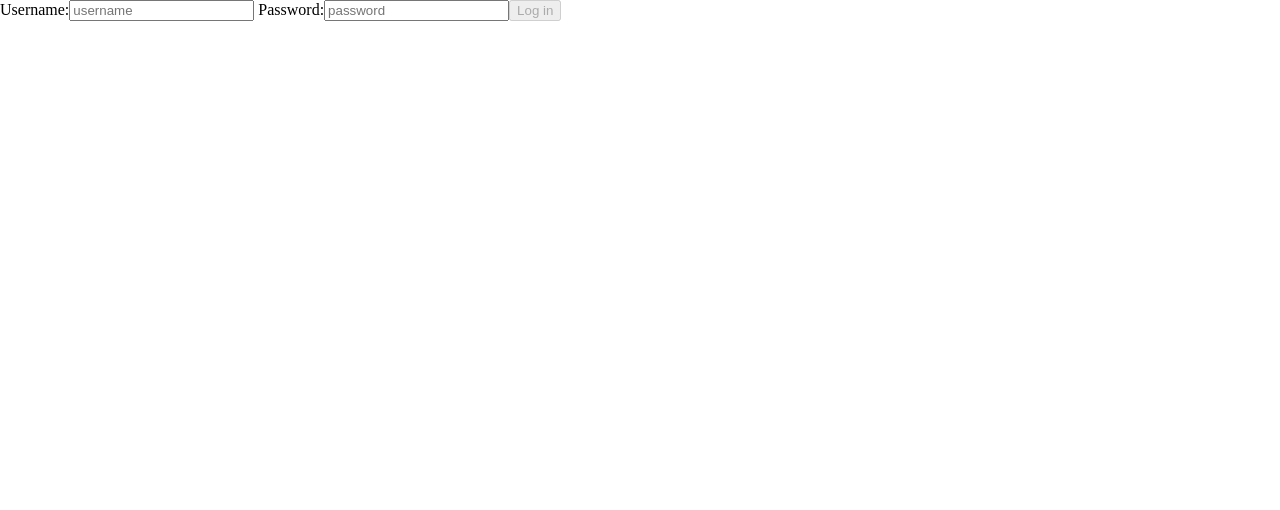
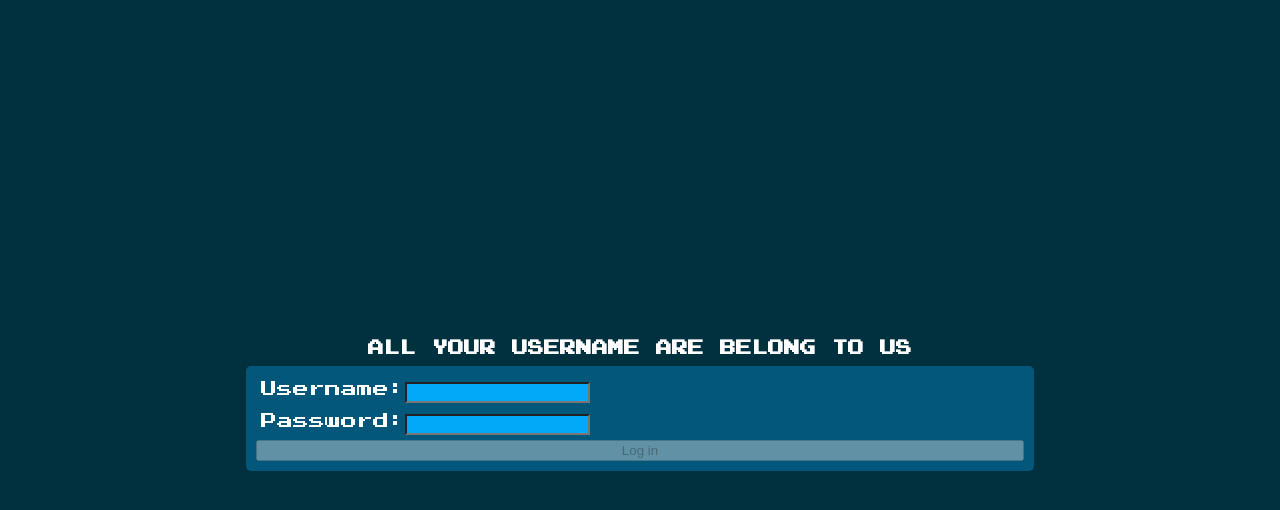
Before and after one commit to TT-Use-My-Tech-Stuff/Front-End, a React (Create React App) app: page /login in a window 1280 px wide. Shown: the top 510 px of the page. Built offline with nearby package versions, Linux system fonts and the light colour scheme.

Commit message:
added styling and useEffect

```diff
--- a/src/components/Login/Login.js
+++ b/src/components/Login/Login.js
@@ -5,27 +5,55 @@ import * as yup from "yup";
 import schema from "./formSchema";
 import axios from "axios";
 
-const Page = styled.div``;
+const Page = styled.div`
+	background-color: #01303f;
+	color: white;
+	height: 100vh;
+	margin: auto;
+	display: flex;
+	justify-content: center;
+	flex-direction: column;
+	font-family: PressStart2P;
 
-const StyledInput = styled.input`
-border: 2px solid white;
-border-radius: 5px;
-width: 30vw;
-margin: 1.2% auto;
-padding: 1.4% 0 1.4% 1.2%;
-`
+	h1 {
+		display: flex;
+		justify-content: center;
+		align-items: center;
+		text-align: center;
+		width: 90%;
+		margin: 10px auto;
+	}
 
-const CreateUser = () => {}
+	.loginForm {
+		display: flex;
+		flex-direction: column;
+		justify-content: center;
+		background-color: #02577a;
+		padding: 10px;
+		border-radius: 5px;
+		width: 60%;
+		margin: auto;
+	}
+	label {
+		padding: 5px;
+	}
+
+	input {
+		background-color: #02a9f7;
+	}
+`;
+
+const CreateUser = () => {};
 
 const initialFormValues = {
 	username: "",
-	password: ""
-}
+	password: "",
+};
 
 const initialFormErrors = {
 	username: "",
-	password: ""
-}
+	password: "",
+};
 
 const Login = (props) => {
 	// /login
@@ -64,12 +92,16 @@ const Login = (props) => {
 		};
 		setUsername([...username, newUser]);
 	};
+	useEffect(() => {
+		schema.isValid(formValues).then((valid) => {
+			setSubmitDisabled(!valid);
+		});
+	}, [formValues]);
 
-
-    const inputChange = e => {
-        e.persist()
-        // validate(e)
-	}
+	// const inputChange = (e) => {
+	// 	e.persist();
+	// 	// validate(e)
+	// };
 
 	const onChange = (e) => {
 		setFormValues({
@@ -99,16 +131,16 @@ const Login = (props) => {
 
 	return (
 		<Page>
-
+			<h1>ALL YOUR USERNAME ARE BELONG TO US</h1>
 			<div className="formContainer">
-				<form className='loginForm' onSubmit={onSubmit}>
+				<form className="loginForm" onSubmit={onSubmit}>
 					<label className="name">
 						{" "}
 						Username:
 						<input
 							type="text"
 							name="username"
-							placeholder="username"
+							// placeholder="username"
 							value={formValues.username}
 							onChange={onChange}
 						/>
@@ -119,7 +151,7 @@ const Login = (props) => {
 						<input
 							type="password"
 							name="password"
-							placeholder="password"
+							// placeholder="password"
 							value={formValues.password}
 							onChange={onChange}
 						/>
@@ -130,7 +162,7 @@ const Login = (props) => {
 
 				{formValues.username.length < 5 ||
 					(formValues.password.length < 5 && (
-						<div >
+						<div>
 							<p> {formErrors.username} </p> <p> {formErrors.password} </p>
 						</div>
 					))}
@@ -139,4 +171,4 @@ const Login = (props) => {
 	);
 };
 
-export default Login
+export default Login;
```
Also changed, not shown: src/components/Login/formSchema.js (line endings or trailing spaces).
